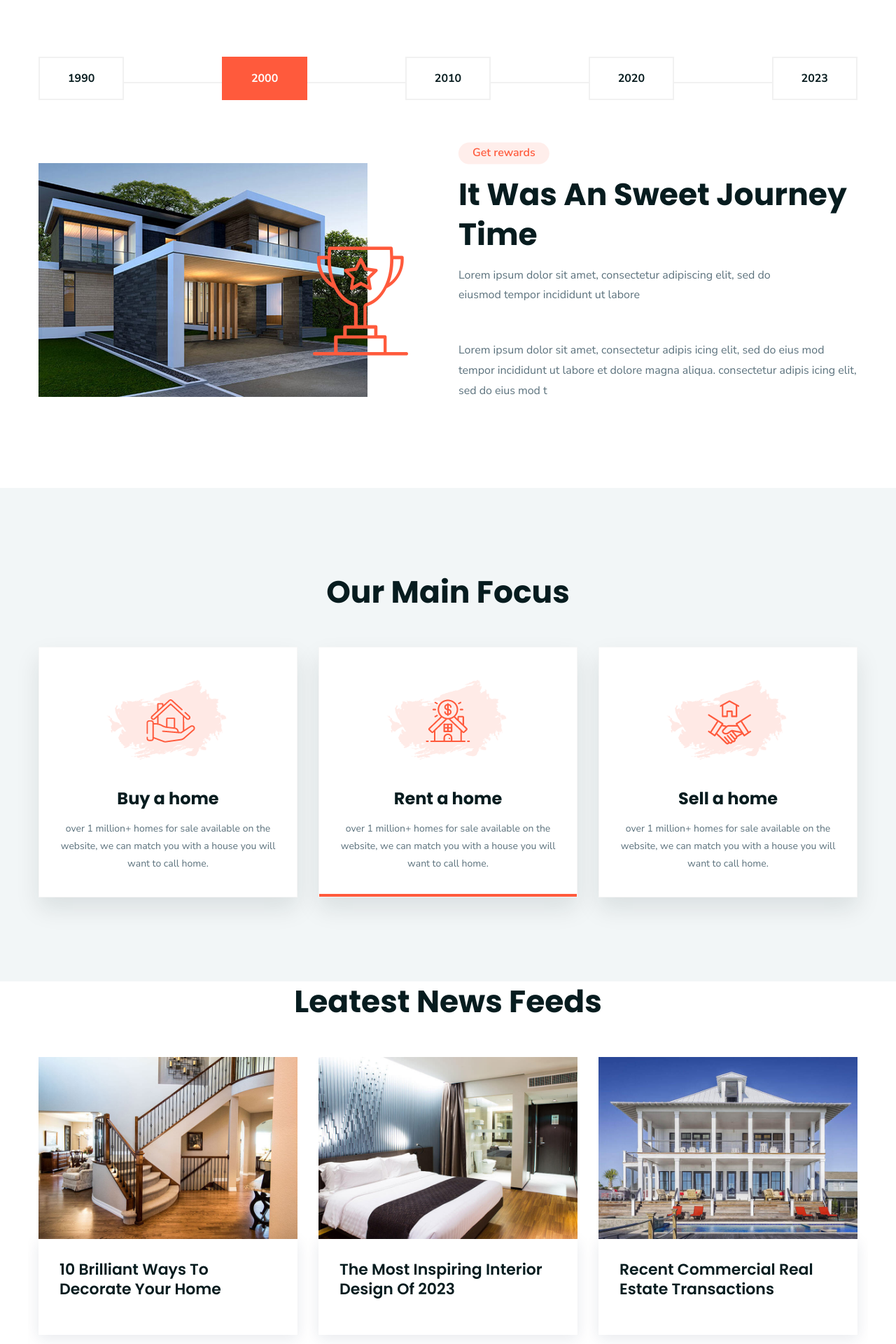
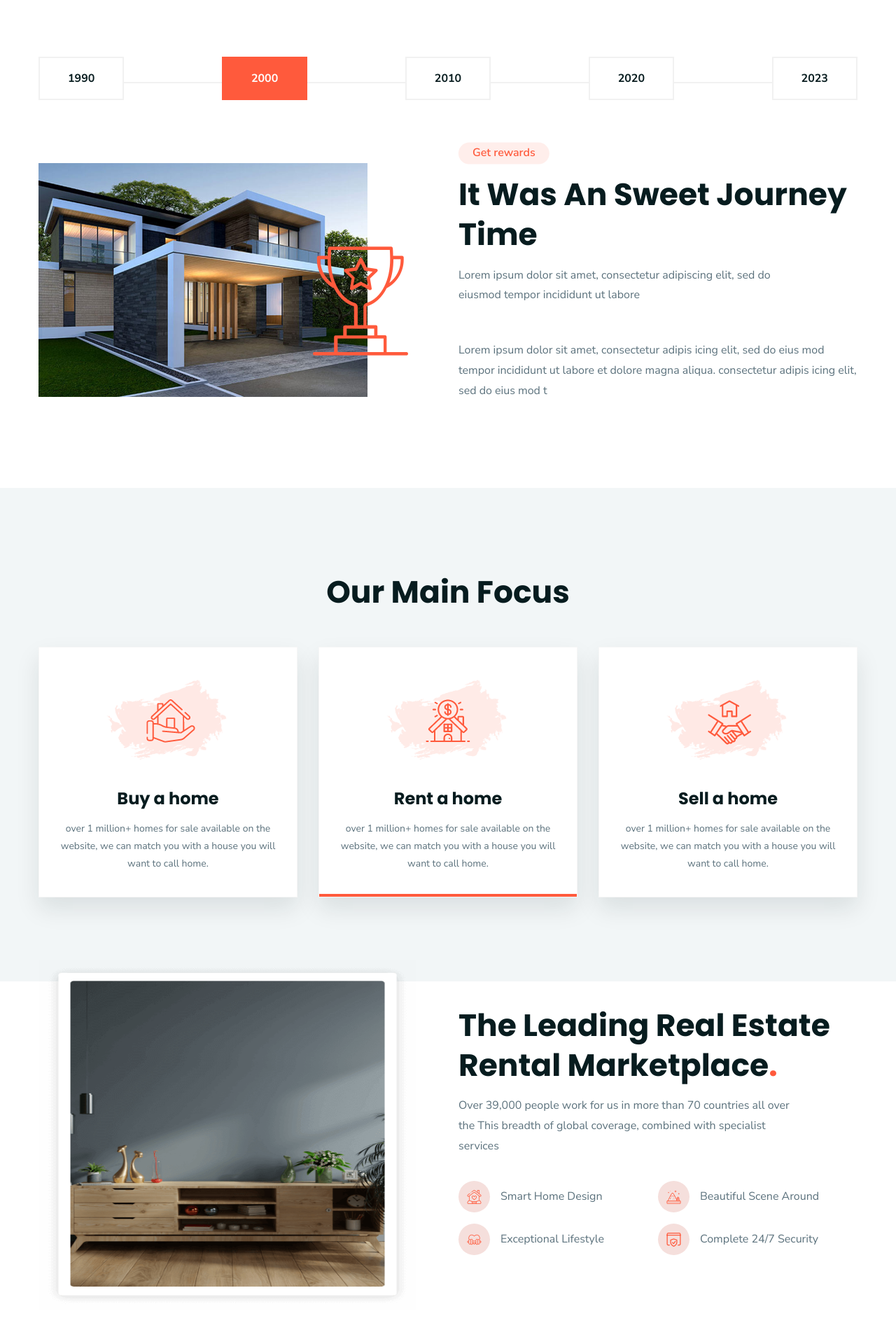
Before and after one commit to umairabbas786/nsassociates, a PHP site: page /About.php in a window 1280 px wide. Shown: the part 560-2480 px from the top of the page at 70% size. Run offline with PHP 8.4, Linux system fonts and the light colour scheme; some web fonts are replaced.

Commit message:
basic work done

```diff
--- a/About.php
+++ b/About.php
@@ -11,7 +11,7 @@
                         <h1 class="page-title">About us</h1>
                         <div class="ltn__breadcrumb-list">
                             <ul>
-                                <li><a href="index-2.html"><span class="ltn__secondary-color"><i class="fas fa-home"></i></span> Home</a></li>
+                                <li><a href="index.php"><span class="ltn__secondary-color"><i class="fas fa-home"></i></span> Home</a></li>
                                 <li>About us</li>
                             </ul>
                         </div>
@@ -199,9 +199,9 @@
                             <img src="img/icons/icon-img/21.png" alt="#">
                         </div>
                         <div class="ltn__feature-info">
-                            <h3><a href="service-details.html">Buy a home</a></h3>
+                            <h3><a href="#">Buy a home</a></h3>
                             <p>over 1 million+ homes for sale available on the website, we can match you with a house you will want to call home.</p>
-                            <!-- <a class="ltn__service-btn" href="service-details.html">Find A Home <i class="flaticon-right-arrow"></i></a> -->
+                            <!-- <a class="ltn__service-btn" href="#">Find A Home <i class="flaticon-right-arrow"></i></a> -->
                         </div>
                     </div>
                 </div>
@@ -212,9 +212,9 @@
                             <img src="img/icons/icon-img/22.png" alt="#">
                         </div>
                         <div class="ltn__feature-info">
-                            <h3><a href="service-details.html">Rent a home</a></h3>
+                            <h3><a href="#">Rent a home</a></h3>
                             <p>over 1 million+ homes for sale available on the website, we can match you with a house you will want to call home.</p>
-                            <!-- <a class="ltn__service-btn" href="service-details.html">Find A Home <i class="flaticon-right-arrow"></i></a> -->
+                            <!-- <a class="ltn__service-btn" href="#">Find A Home <i class="flaticon-right-arrow"></i></a> -->
                         </div>
                     </div>
                 </div>
@@ -225,9 +225,9 @@
                             <img src="img/icons/icon-img/23.png" alt="#">
                         </div>
                         <div class="ltn__feature-info">
-                            <h3><a href="service-details.html">Sell a home</a></h3>
+                            <h3><a href="#">Sell a home</a></h3>
                             <p>over 1 million+ homes for sale available on the website, we can match you with a house you will want to call home.</p>
-                            <!-- <a class="ltn__service-btn" href="service-details.html">Find A Home <i class="flaticon-right-arrow"></i></a> -->
+                            <!-- <a class="ltn__service-btn" href="#">Find A Home <i class="flaticon-right-arrow"></i></a> -->
                         </div>
                     </div>
                 </div>
@@ -235,100 +235,50 @@
         </div>
     </div>
     <!-- Our Services End -->
-     <!-- BLOG AREA START (blog-3) -->
-     <div class="ltn__blog-area pt-115--- pb-70">
+    <!-- ABOUT US AREA START -->
+    <div class="ltn__about-us-area pt-120--- pb-90 mt--30">
         <div class="container">
             <div class="row">
-                <div class="col-lg-12">
-                    <div class="section-title-area ltn__section-title-2--- text-center">
-                        <!-- <h6 class="section-subtitle section-subtitle-2 ltn__secondary-color">News & Blogs</h6> -->
-                        <h1 class="section-title">Leatest News Feeds</h1>
+                <div class="col-lg-6 align-self-center">
+                    <div class="about-us-img-wrap about-img-left">
+                        <img src="img/others/13.png" width="800"height="500" alt="About Us Image">
+                        <div class="about-us-img-info about-us-img-info-2 about-us-img-info-3">
                         </div>
                     </div>
                 </div>
-            <div class="row  ltn__blog-slider-one-active slick-arrow-1 ltn__blog-item-3-normal">
-                <!-- Blog Item -->
-                <div class="col-lg-12">
-                    <div class="ltn__blog-item ltn__blog-item-3">
-                        <div class="ltn__blog-img">
-                            <a href="blog-details.html"><img src="img/blog/1.jpg" alt="#"></a>
+                <div class="col-lg-6 align-self-center">
+                    <div class="about-us-info-wrap">
+                        <div class="section-title-area ltn__section-title-1--- mb-20">
+                            <!-- <h6 class="section-subtitle section-subtitle-2 ltn__secondary-color">About Us</h6> -->
+                            <h1 class="section-title">The Leading Real Estate
+                                Rental Marketplace<span>.</span></h1>
+                            <p>Over 39,000 people work for us in more than 70 countries all over the
+                                This breadth of global coverage, combined with specialist services</p>
                         </div>
-                        <div class="ltn__blog-brief">
-                            <!-- <div class="ltn__blog-meta">
-                                <ul>
-                                    <li class="ltn__blog-author">
-                                        <a href="#"><i class="far fa-user"></i>by: Admin</a>
+                        <ul class="ltn__list-item-half clearfix">
+                            <li>
+                                <i class="flaticon-home-2"></i>
+                                Smart Home Design
                             </li>
-                                    <li class="ltn__blog-tags">
-                                        <a href="#"><i class="fas fa-tags"></i>Decorate</a>
+                            <li>
+                                <i class="flaticon-mountain"></i>
+                                Beautiful Scene Around
+                            </li>
+                            <li>
+                                <i class="flaticon-heart"></i>
+                                Exceptional Lifestyle
+                            </li>
+                            <li>
+                                <i class="flaticon-secure"></i>
+                                Complete 24/7 Security
                             </li>
                         </ul>
-                            </div> -->
-                            <h3 class="ltn__blog-title"><a href="blog-details.html">10 Brilliant Ways To Decorate Your Home</a></h3>
-                            <!-- <div class="ltn__blog-meta-btn">
-                                <div class="ltn__blog-meta">
-                                    <ul>
-                                        <li class="ltn__blog-date"><i class="far fa-calendar-alt"></i>June 24, 2021</li>
-                                    </ul>
-                                </div>
-                                <div class="ltn__blog-btn">
-                                    <a href="blog-details.html">Read more</a>
-                                </div>
-                            </div> -->
-                        </div>
-                    </div>
-                </div>
-                <!-- Blog Item -->
-                <div class="col-lg-12">
-                    <div class="ltn__blog-item ltn__blog-item-3">
-                        <div class="ltn__blog-img">
-                            <a href="blog-details.html"><img src="img/blog/2.jpg" alt="#"></a>
-                        </div>
-                        <div class="ltn__blog-brief">
-                            <h3 class="ltn__blog-title"><a href="blog-details.html">The Most Inspiring Interior Design Of 2023</a></h3>
-                        </div>
-                    </div>
-                </div>
-                <!-- Blog Item -->
-                <div class="col-lg-12">
-                    <div class="ltn__blog-item ltn__blog-item-3">
-                        <div class="ltn__blog-img">
-                            <a href="blog-details.html"><img src="img/blog/3.jpg" alt="#"></a>
-                        </div>
-                        <div class="ltn__blog-brief">
-                            <h3 class="ltn__blog-title"><a href="blog-details.html">Recent Commercial Real Estate Transactions</a></h3>
-                        </div>
-                    </div>
-                </div>
-                <!-- Blog Item -->
-                <div class="col-lg-12">
-                    <div class="ltn__blog-item ltn__blog-item-3">
-                        <div class="ltn__blog-img">
-                            <a href="blog-details.html"><img src="img/blog/4.jpg" alt="#"></a>
-                        </div>
-                        <div class="ltn__blog-brief">
-                            <h3 class="ltn__blog-title"><a href="blog-details.html">Renovating a Living Room</a></h3>
-                        </div>
-                    </div>
-                </div>
-                <!-- Blog Item -->
-                <div class="col-lg-12">
-                    <div class="ltn__blog-item ltn__blog-item-3">
-                        <div class="ltn__blog-img">
-                            <a href="blog-details.html"><img src="img/blog/5.jpg" alt="#"></a>
-                        </div>
-                        <div class="ltn__blog-brief">
-                            <h3 class="ltn__blog-title"><a href="blog-details.html">7 home trends that will shape your house in 2023</a></h3>
-                            <div class="ltn__blog-meta-btn">
                     </div>
                 </div>
             </div>
         </div>
-                <!--  -->
     </div>
-        </div>
-    </div>
-    <!-- BLOG AREA END -->
+    <!-- ABOUT US AREA END -->
      <!-- FEATURE AREA START ( Feature - 6) -->
      <div class="ltn__feature-area section-bg-2 pt-115 pb-90">
         <div class="container">
@@ -347,7 +297,7 @@
                             <div class="ltn__feature-icon">
                                 <span><i class="flaticon-house-4"></i></span>
                             </div>
-                            <h3><a href="service-details.html">The Perfect Residency</a></h3>
+                            <h3><a href="#">The Perfect Residency</a></h3>
                         </div>
                         <div class="ltn__feature-info">
                             <p>Lorem ipsum dolor sit ame it, consectetur adipisicing elit, sed do eiusmod te mp or incididunt ut labore.</p>
@@ -360,7 +310,7 @@
                             <div class="ltn__feature-icon">
                                 <span><i class="icon-mechanic"></i></span>
                             </div>
-                            <h3><a href="service-details.html">Global Architect Experts</a></h3>
+                            <h3><a href="#">Global Architect Experts</a></h3>
                         </div>
                         <div class="ltn__feature-info">
                             <p>Lorem ipsum dolor sit ame it, consectetur adipisicing elit, sed do eiusmod te mp or incididunt ut labore.</p>
@@ -373,7 +323,7 @@
                             <div class="ltn__feature-icon">
                                 <span><i class="icon-repair-1"></i></span>
                             </div>
-                            <h3><a href="service-details.html">Built-in Storage Cupboards</a></h3>
+                            <h3><a href="#">Built-in Storage Cupboards</a></h3>
                         </div>
                         <div class="ltn__feature-info">
                             <p>Lorem ipsum dolor sit ame it, consectetur adipisicing elit, sed do eiusmod te mp or incididunt ut labore.</p>
--- a/components/footer.php
+++ b/components/footer.php
@@ -48,7 +48,6 @@
                                     <li><a href="index.php">Home</a></li>
                                     <li><a href="about.php">About us</a></li>
                                     <li><a href="property.php">Properties</a></li>
-                                    <li><a href="blog.php">Blogs</a></li>
                                     <li><a href="contact.php">Contact us</a></li>
                                 </ul>
                             </div>
--- a/components/nav.php
+++ b/components/nav.php
@@ -84,7 +84,6 @@
                                     <li><a href="index.php">Home</a></li>
                                     <li><a href="about.php">About us</a></li>
                                     <li><a href="property.php">Properties</a></li>
-                                    <li><a href="blog.php">Blogs</a></li>
                                     <li><a href="contact.php">Contact Us</a></li>
                                 </ul>
                             </div>
```
Lines whose indentation alone changed are shown as unchanged.
